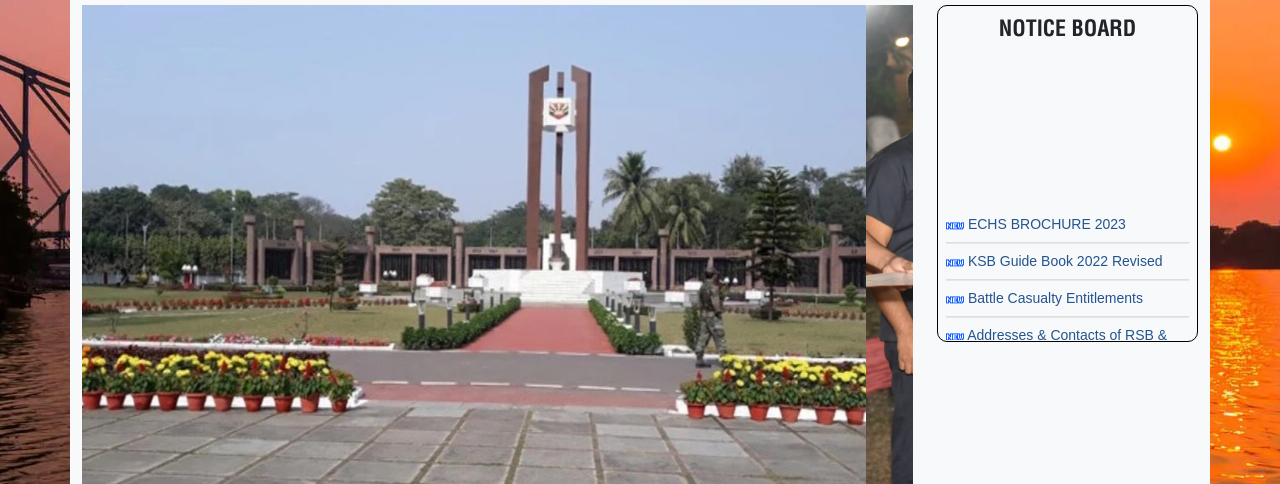
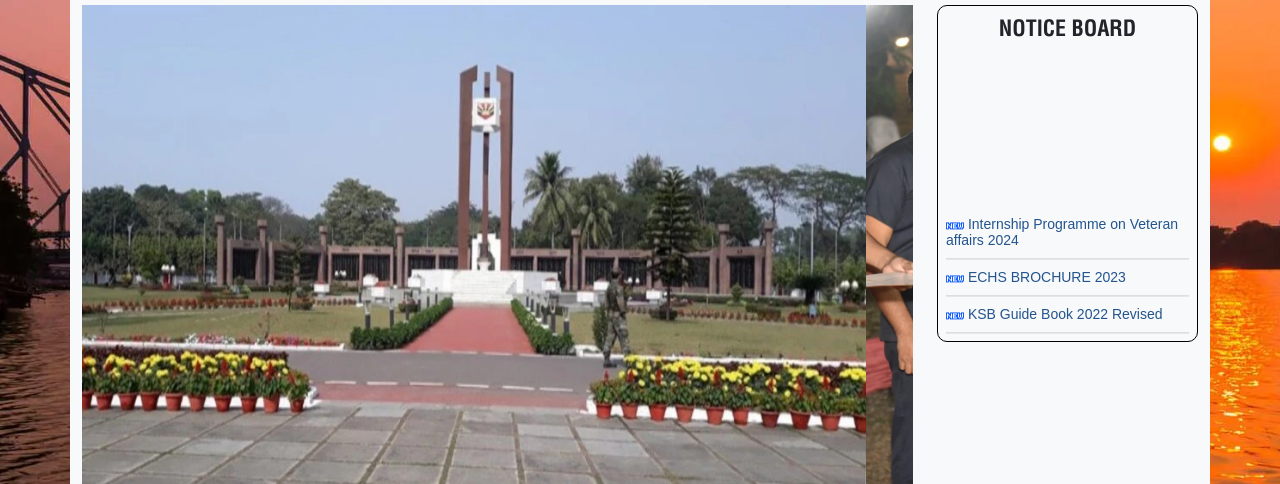
Before and after one commit to Sam8239/rsb_website, a plain HTML site: page index.html in a window 1280 px wide. Shown: the part 191-675 px from the top of the page. Drawn offline with nearby package versions, Linux system fonts and the light colour scheme.

Commit message:
Added new notice

```diff
--- a/index.html
+++ b/index.html
@@ -183,7 +183,7 @@
             <div class="carousel slide col-xl-9" data-bs-ride="carousel">
                 <div class="carousel-inner">
                     <div class="carousel-item active">
-                        <img src="images/home_gallery/1.webp" class="d-block " alt="..." width="" height="500">
+                        <img src="images/home_gallery/1.webp" class="d-block w-100" alt="..." width="820" height="500">
                     </div>
                     <div class="carousel-item">
                         <img src="images/home_gallery/2.webp" class="d-block w-100" alt="..." width="820" height="500">
@@ -221,6 +221,12 @@
                     <h2 class="fw-bold">NOTICE BOARD</h2>
                     <div class="notice_body text-start">
                         <div class="scroll_up">
+                            <p class="mbot">
+                                <img src="images/new.gif" alt="">
+                                <a href="pdf/notice_board/First_Internship_Programme_at_WBRSB.pdf" target="_blank">
+                                    Internship Programme on Veteran affairs 2024
+                                </a>
+                            </p>
                             <p class="mbot">
                                 <img src="images/new.gif" alt="">
                                 <a href="pdf/notice_board/ECHS_BROCHURE_2023.pdf" target="_blank">
```
Also changed, not shown: 1 other file.
